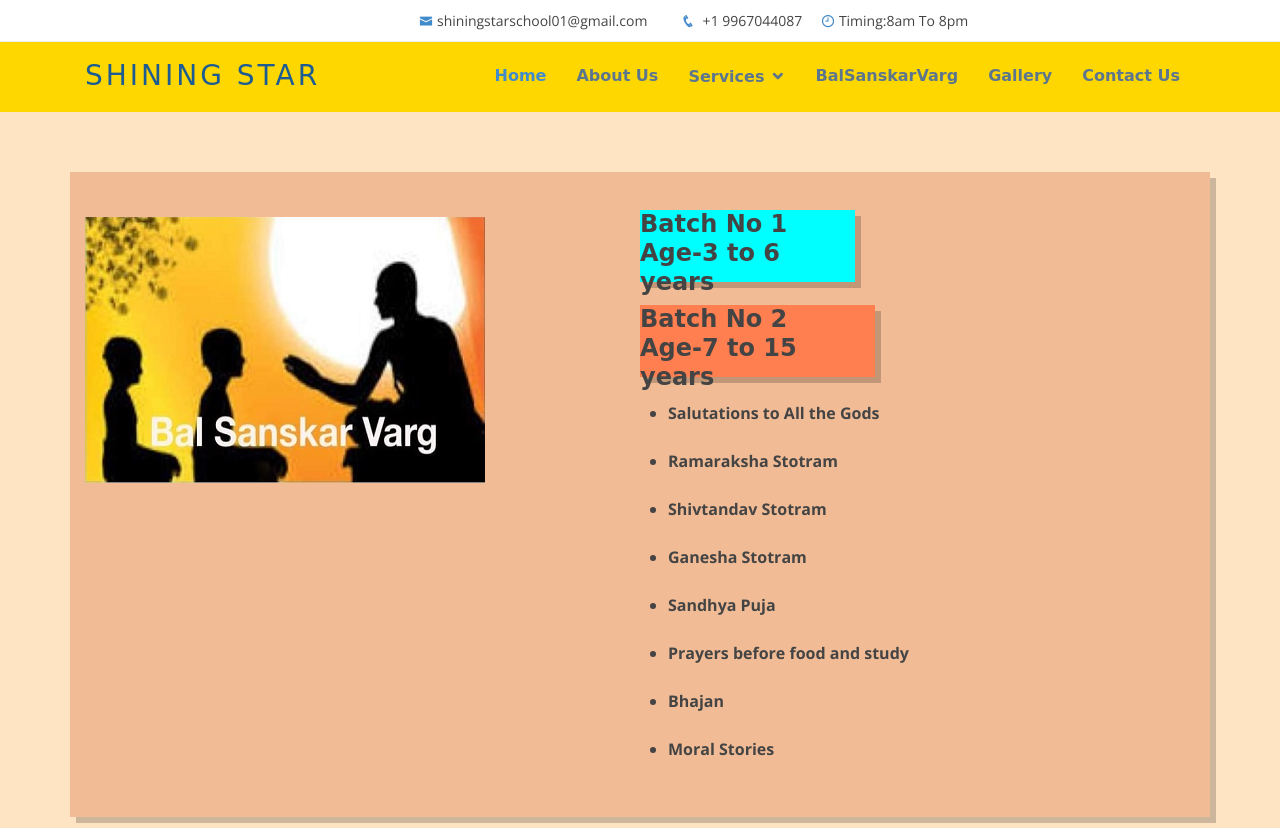
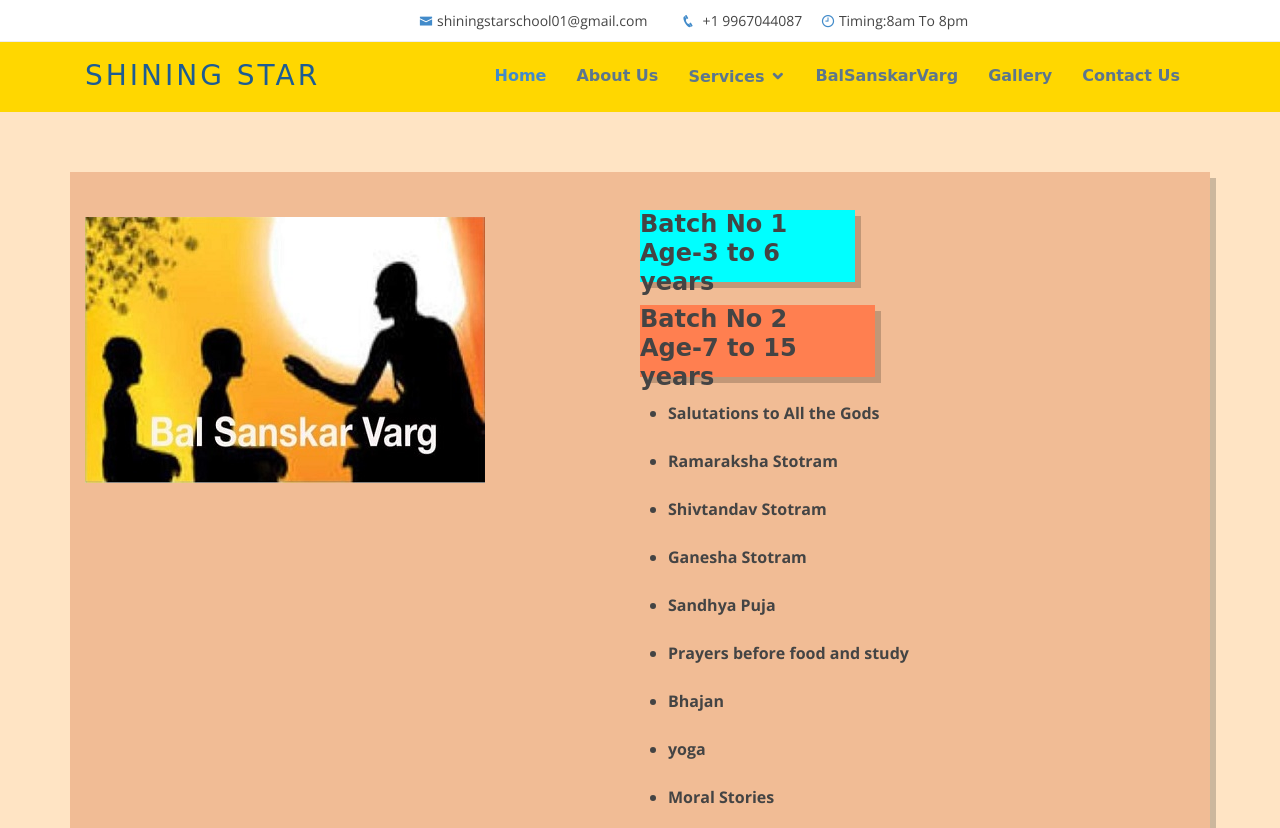
Before and after one commit to sonalimore31/ShiningStarr, a plain HTML site: page balsanskar.html in a window 1280 px wide. Shown: the top 828 px of the page. Drawn offline with nearby package versions, Linux system fonts and the light colour scheme.

Commit message:
Update balsanskar.html

```diff
--- a/balsanskar.html
+++ b/balsanskar.html
@@ -119,6 +119,7 @@
                 <li>Sandhya Puja</li><br>
                 <li>Prayers before food and study</li><br>
                 <li>Bhajan</li><br>
+			<li>yoga</li><br>
                 <li>Moral Stories</li>
                 </ul>
                 </b>
```
